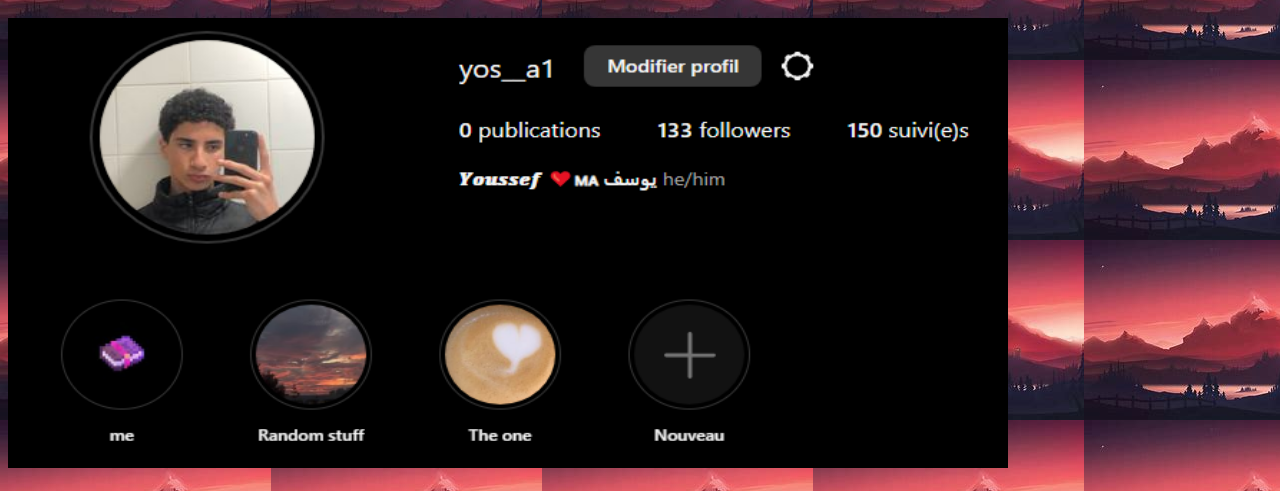
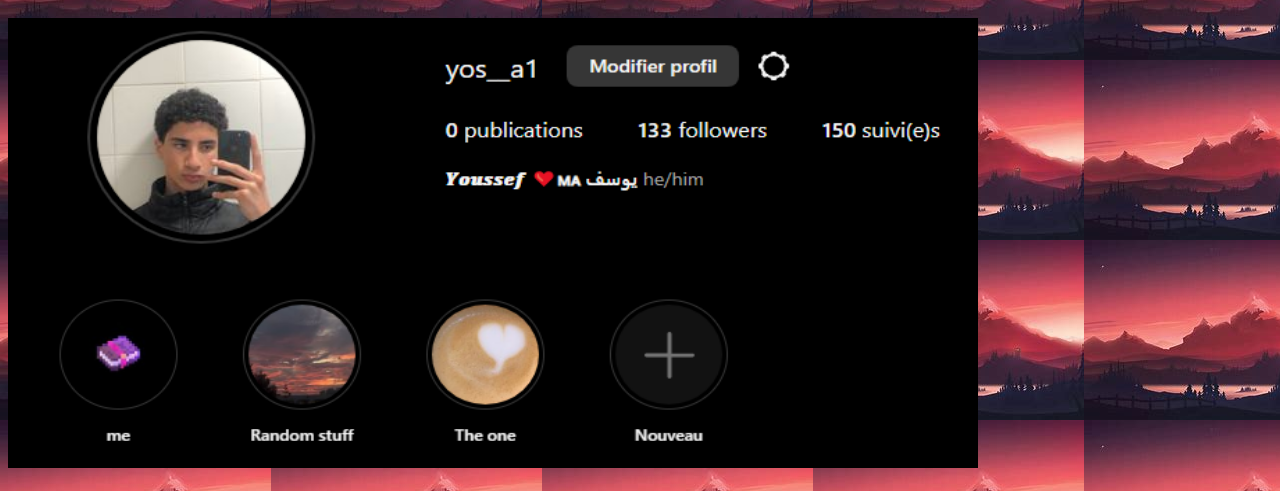
Before and after one commit to Yosa1/youssef-Gram, a plain HTML site: page index.html in a window 1280 px wide. Shown: the part 120-611 px from the top of the page. Drawn offline with Linux system fonts and the light colour scheme.

Commit message:
Update index.html

```diff
--- a/index.html
+++ b/index.html
@@ -27,7 +27,7 @@
 </html>
 
 
-<img src="image/yoyo.png" alt="IG acc" usemap="#workmap" width="1000" height="450">
+<img src="image/yoyo.png" alt="IG acc" usemap="#workmap" width="970" height="450">
 
     <map name="workmap">
       <area shape="default" href="https://www.instagram.com/yos__a1/" onclick="myFunction()">
```
